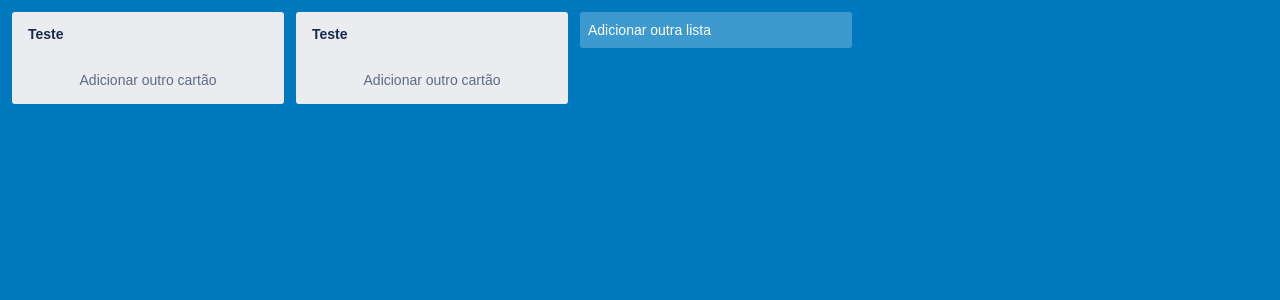
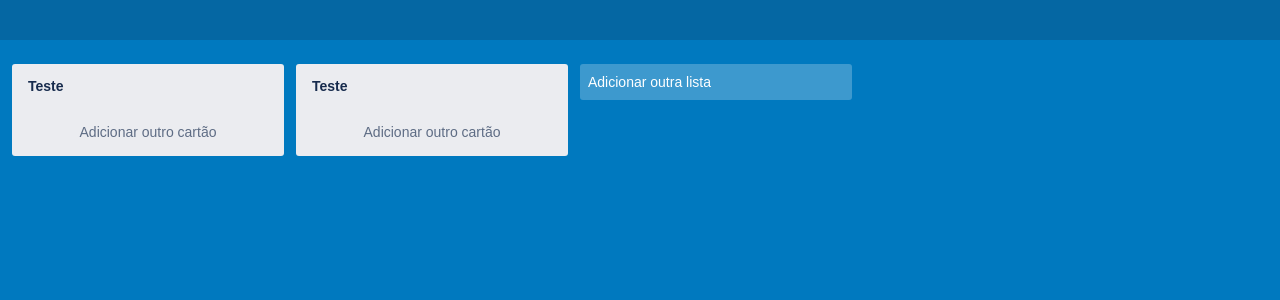
Before and after one commit to gustavomonjardim/trello-clone, a React (Create React App) app: page / in a window 1280 px wide. Shown: the top 300 px of the page. Built offline with nearby package versions, Linux system fonts and the light colour scheme.

Commit message:
fix: adjusts spacing

```diff
--- a/src/App.tsx
+++ b/src/App.tsx
@@ -112,9 +112,15 @@ export default function App() {
   };
 
   return (
+    <>
+      <div className="header"></div>
       <div className="App">
         <DragDropContext onDragEnd={onDragEnd}>
-        <Droppable droppableId={`parent`} direction="horizontal" type="column">
+          <Droppable
+            droppableId={`parent`}
+            direction="horizontal"
+            type="column"
+          >
             {(provided, snapshot) => (
               <div
                 className="list"
@@ -137,8 +143,11 @@ export default function App() {
               </div>
             )}
           </Droppable>
+          <div>
             <AddNewColumn columns={columns} setColumns={setColumns} />
+          </div>
         </DragDropContext>
       </div>
+    </>
   );
 }
--- a/src/components/AddColumnButton/styles.tsx
+++ b/src/components/AddColumnButton/styles.tsx
@@ -13,6 +13,8 @@ export const Container = styled.button`
   font-size: 14px;
   line-height: 20px;
   font-weight: 400;
+  margin-right: 12px;
+  user-select: none;
 
   &:hover,
   &:focus {
--- a/src/components/Column/styles.tsx
+++ b/src/components/Column/styles.tsx
@@ -14,6 +14,7 @@ export const Container = styled.div`
   max-height: 100%;
   border-radius: 3px;
   padding: 0 4px 8px;
+  margin-right: 12px;
 `;
 
 export const CardList = styled.div`
--- a/src/styles.css
+++ b/src/styles.css
@@ -10,26 +10,28 @@ html,
 body,
 #root {
   height: 100%;
-  width: 100%;
 }
 
 body {
-  display: block;
   background-color: #0079bf;
 }
 
+#root {
+  display: flex;
+  flex-direction: column;
+}
+
 .App {
+  flex: 1;
   box-sizing: border-box;
   display: flex;
   flex-wrap: nowrap;
   align-items: flex-start;
   justify-content: flex-start;
-  height: 100%;
-  gap: 12px;
   padding: 12px;
+  margin-bottom: 12px;
   overflow-y: hidden;
   overflow-x: auto;
-  min-width: 100%;
 }
 
 /* width */
@@ -55,7 +57,13 @@ body {
 .list {
   display: flex;
   flex-wrap: nowrap;
-  gap: 12px;
   align-items: flex-start;
   height: 100%;
 }
+
+.header {
+  height: 40px;
+  width: 100%;
+  background-color: #0567a3;
+  margin-bottom: 12px;
+}
```
Lines whose indentation alone changed are shown as unchanged.
